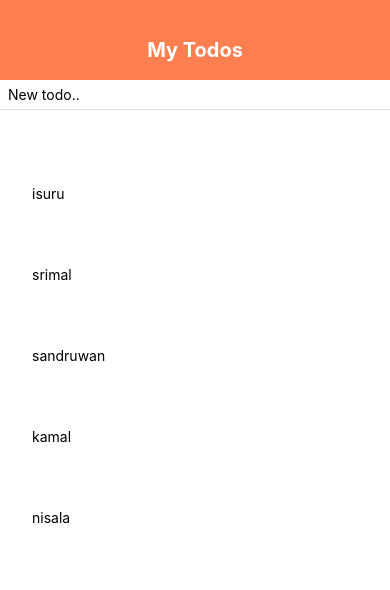
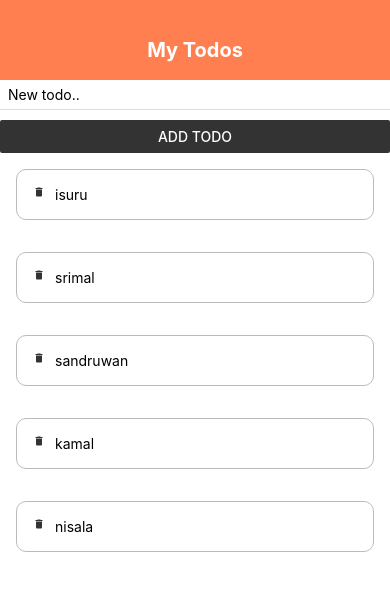
Before and after one commit to 1996-isuru/expo-cli-practices, a React Native app: screen / in a window 390 px wide. Shown: the top 590 px of the page. Built offline with nearby package versions, Linux system fonts and the light colour scheme.

Commit message:
delete icon added

```diff
--- a/components/addTodo.js
+++ b/components/addTodo.js
@@ -16,7 +16,7 @@ export default function AddTodo({ submitHandler }) {
         placeholder="New todo.."
         onChangeText={changeHandler}
       />
-      <Button onPress={() => submitHandler(text)} title='add todo' color='#2' />
+      <Button onPress={() => submitHandler(text)} title='add todo' color='#333' />
     </View>
   )
 }
--- a/components/todos.js
+++ b/components/todos.js
@@ -1,10 +1,14 @@
 import React from 'react';
-import { StyleSheet, Text, TouchableOpacity } from 'react-native';
+import { StyleSheet, Text, TouchableOpacity, View } from 'react-native';
+import { MaterialIcons } from '@expo/vector-icons';
 
 export default function TodoItem({ item, pressHandle }){
     return(
         <TouchableOpacity onPress={() => pressHandle(item.key)}>
-            <Text style={styles.item}>{item.name1}</Text>
+            <View style={styles.item}>
+            <MaterialIcons name='delete' color='#333'/>
+            <Text style={styles.itemText}>{item.name1}</Text>
+            </View>
         </TouchableOpacity>
 
     )
@@ -15,7 +19,14 @@ const styles = StyleSheet.create({
         margin:16,
         padding: 16,
         borderColor: '#bbb',
-        borderStyle: 'dashed',
+        borderWidth: 1,
+        // borderStyle: 'dashed',
         borderRadius:10,
+        flexDirection: 'row',
+
+    },
+    itemText: {
+        marginLeft: 10,
+        // marginTop: 1,
     }
 })
```
